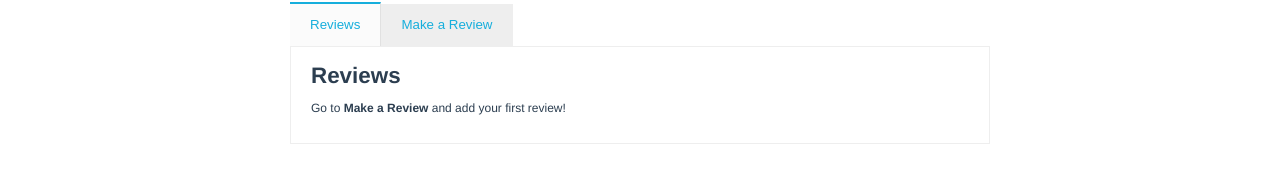
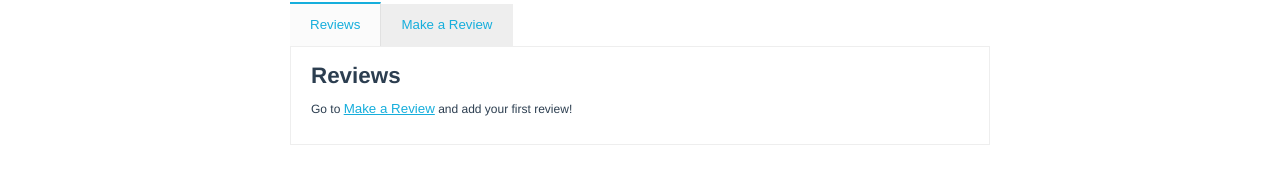
Before and after one commit to Igor-Maf/vue-mastery-socks, a Vue app: page /product in a window 1280 px wide. Both pictures are taken after a click on the button "Reviews". Shown: the part 480-664 px from the top of the page. Built offline with nearby package versions, Linux system fonts and the light colour scheme.

Commit message:
Update vue-template-compiler; Add additional switching between tabs;

```diff
--- a/package.json
+++ b/package.json
@@ -17,11 +17,11 @@
     "@vue/cli-plugin-eslint": "^3.5.0",
     "@vue/cli-service": "^3.5.0",
     "babel-eslint": "^10.0.1",
-    "eslint": "^5.8.0",
+    "eslint": "^5.15.3",
     "eslint-plugin-vue": "^5.0.0",
     "node-sass": "^4.11.0",
     "sass-loader": "^7.1.0",
-    "vue-template-compiler": "^2.5.21"
+    "vue-template-compiler": "^2.6.10"
   },
   "eslintConfig": {
     "root": true,
--- a/src/components/Tabs.vue
+++ b/src/components/Tabs.vue
@@ -10,7 +10,7 @@
                 <button
                     type="button"
                     class="btn btn--clear tabs__btn"
-                    @click="activeTab = key"
+                    @click="$emit('change-selected-tab', key)"
                 >
                     {{ title }}
                 </button>
@@ -74,6 +74,11 @@
             return {
                 activeTab: this.selectedTab || this.tabs[0].key
             }
+        },
+        watch: {
+            selectedTab(value) {
+                this.activeTab = value;
+            }
         }
     }
 </script>
--- a/src/scss/components/_btn.scss
+++ b/src/scss/components/_btn.scss
@@ -19,8 +19,20 @@
     }
   }
 
+  &--link {
+    @extend .btn--clear;
+
+    color: $blue;
+    text-decoration: underline;
+
+    &:hover,
+    &:focus {
+      color: darken($blue, 10);
+    }
+  }
+
   &:disabled {
-     background-color: darken($light-grey, 10);
+    background-color: darken($light-grey, 10);
     cursor: not-allowed;
   }
 }
--- a/src/views/Home.vue
+++ b/src/views/Home.vue
@@ -2,7 +2,7 @@
   <div class="content">
     <div class="h-text-center">
       <img alt="Vue logo" src="@/assets/vue.png">
-      <HelloWorld msg="Welcome to Your Vue.js App"/>
+      <HelloWorld msg="Welcome to Your Vue.js App" />
     </div>
   </div>
 </template>
--- a/src/views/product/Product.js
+++ b/src/views/product/Product.js
@@ -26,6 +26,7 @@ export default {
                 }
             ],
             reviews: [],
+            selectedTab: null,
             tabs: [
                 {
                     key: 'reviews',
@@ -38,6 +39,19 @@ export default {
             ]
         }
     },
+    computed: {
+        pageTitle() {
+            return `${this.area} ${this.title}`
+        },
+        reviewsQuantity() {
+            return this.reviews.length;
+        }
+    },
+    mounted() {
+        this.$nextTick(() => this.changeSelectedTab(
+            this.reviewsQuantity ? 'reviews' : 'make-review'
+        ))
+    },
     methods: {
         addToCart() {
             if (this.quantity > 0) {
@@ -48,13 +62,12 @@ export default {
         toggleProduct(type) {
             this.type = type;
         },
+        changeSelectedTab(tabKey) {
+            this.selectedTab = tabKey;
+        },
         addReview(review) {
             this.reviews.push(review);
-        }
-    },
-    computed: {
-        pageTitle() {
-            return `${this.area} ${this.title}`
+            this.changeSelectedTab( 'reviews');
         }
     },
     components: {
--- a/src/views/product/Product.vue
+++ b/src/views/product/Product.vue
@@ -48,12 +48,12 @@
                 </main>
             </section>
 
-            <tabs :tabs="tabs" :selectedTab="reviews.length ? 'reviews' : 'make-review'">
+            <tabs :tabs="tabs" :selectedTab="selectedTab" @change-selected-tab="changeSelectedTab">
                 <template slot="reviews">
                     <section class="reviews">
                         <h2>Reviews</h2>
 
-                        <ul class="h-list-unstyled" v-if="reviews.length">
+                        <ul class="h-list-unstyled" v-if="reviewsQuantity">
                             <li v-for="(review, index) in reviews" :key="index" :id="index" class="reviews__item">
                                 <div>
                                     <strong>{{ review.name }}</strong> - <span>{{ review.rating }}</span>
@@ -64,7 +64,15 @@
                         </ul>
 
                         <p class="h-text-secondary" v-else>
-                            Go to <strong>Make a Review</strong> and add your first review!
+                            Go to
+                            <button
+                                type="button"
+                                class="btn btn--link"
+                                @click="changeSelectedTab('make-review')"
+                            >
+                                Make a Review
+                            </button>
+                            and add your first review!
                         </p>
                     </section>
                 </template>
```
Also changed, not shown: 1 other file (tests, documents, lock files or other folders).
